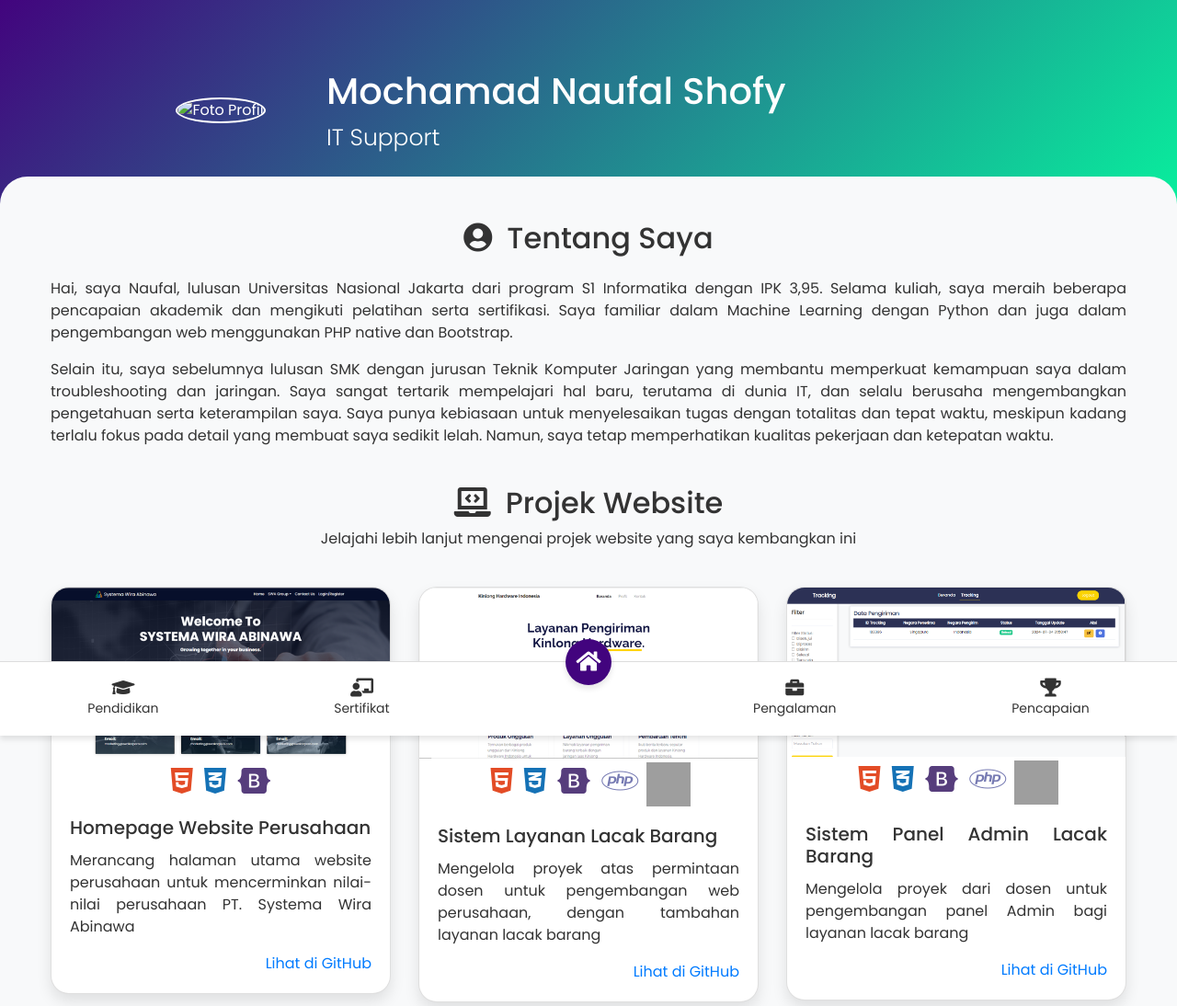
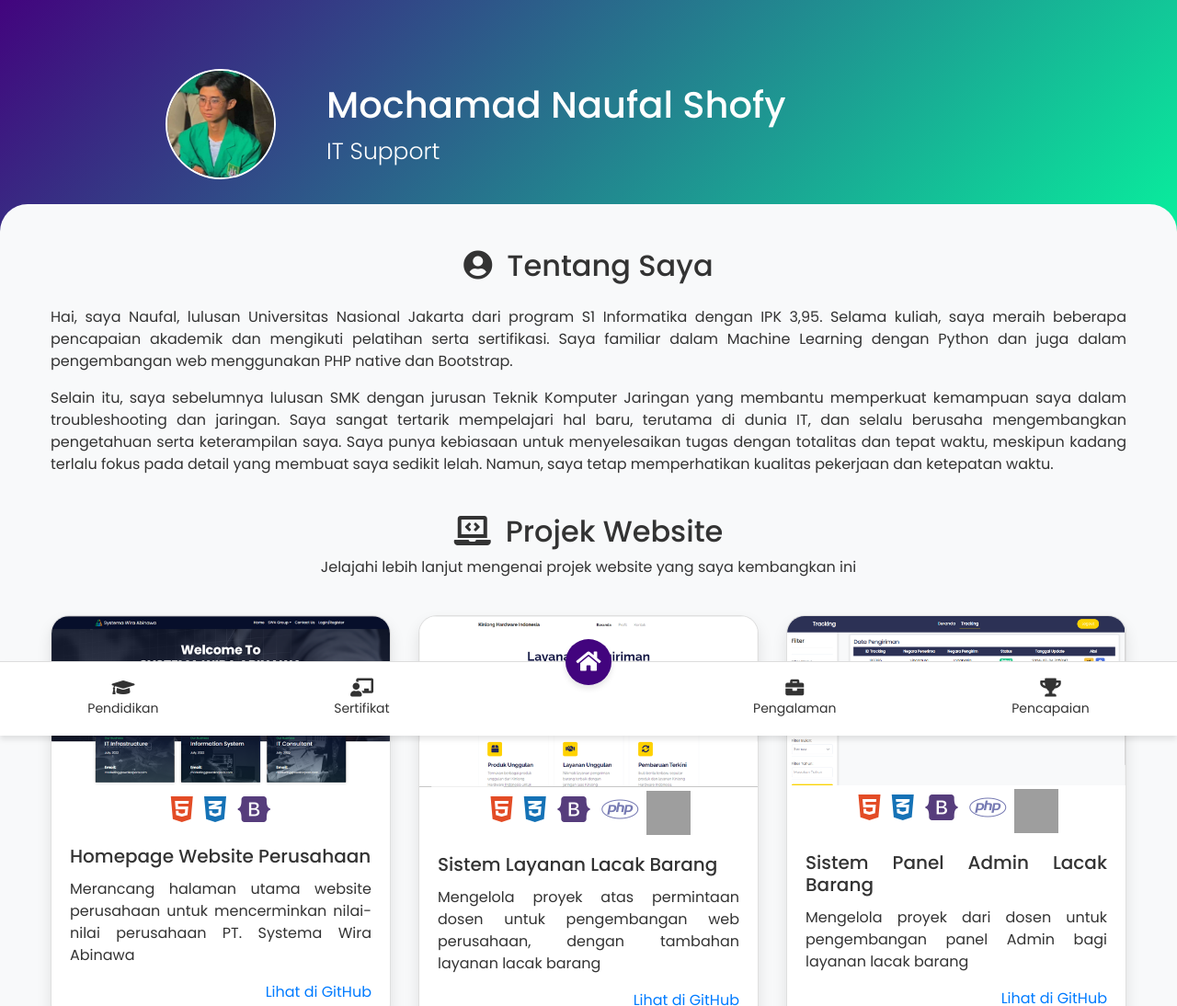
Before and after one commit to nopalsh/nopalsh, a plain HTML site: page index.html in a window 1280 px wide. Shown: the top 1094 px of the page at 92% size. Drawn offline with nearby package versions, Linux system fonts and the light colour scheme; grey boxes are pictures that could not be loaded.

Commit message:
Update index.html

```diff
--- a/index.html
+++ b/index.html
@@ -44,7 +44,7 @@
       <div class="container">
         <div class="row align-items-center">
           <div class="col-md-3 text-center">
-            <img src="img/foto-profil.png" class="rounded-circle" alt="Foto Profil" width="120">
+            <img src="img/foto-profil.jpg" class="rounded-circle" alt="Foto Profil" width="120">
           </div>
           <div class="col-md-9">
             <h2 class="display-5">Mochamad Naufal Shofy</h2>
```
